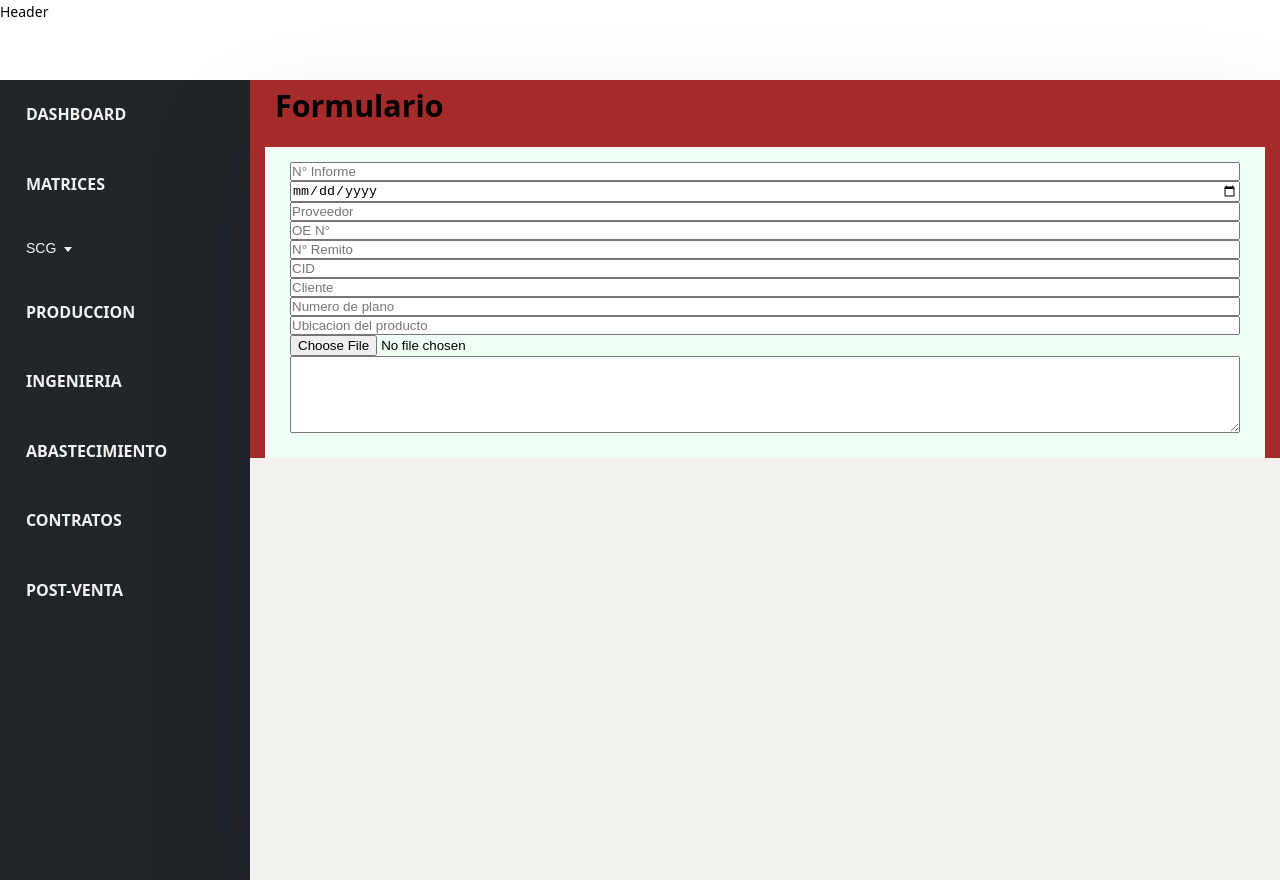
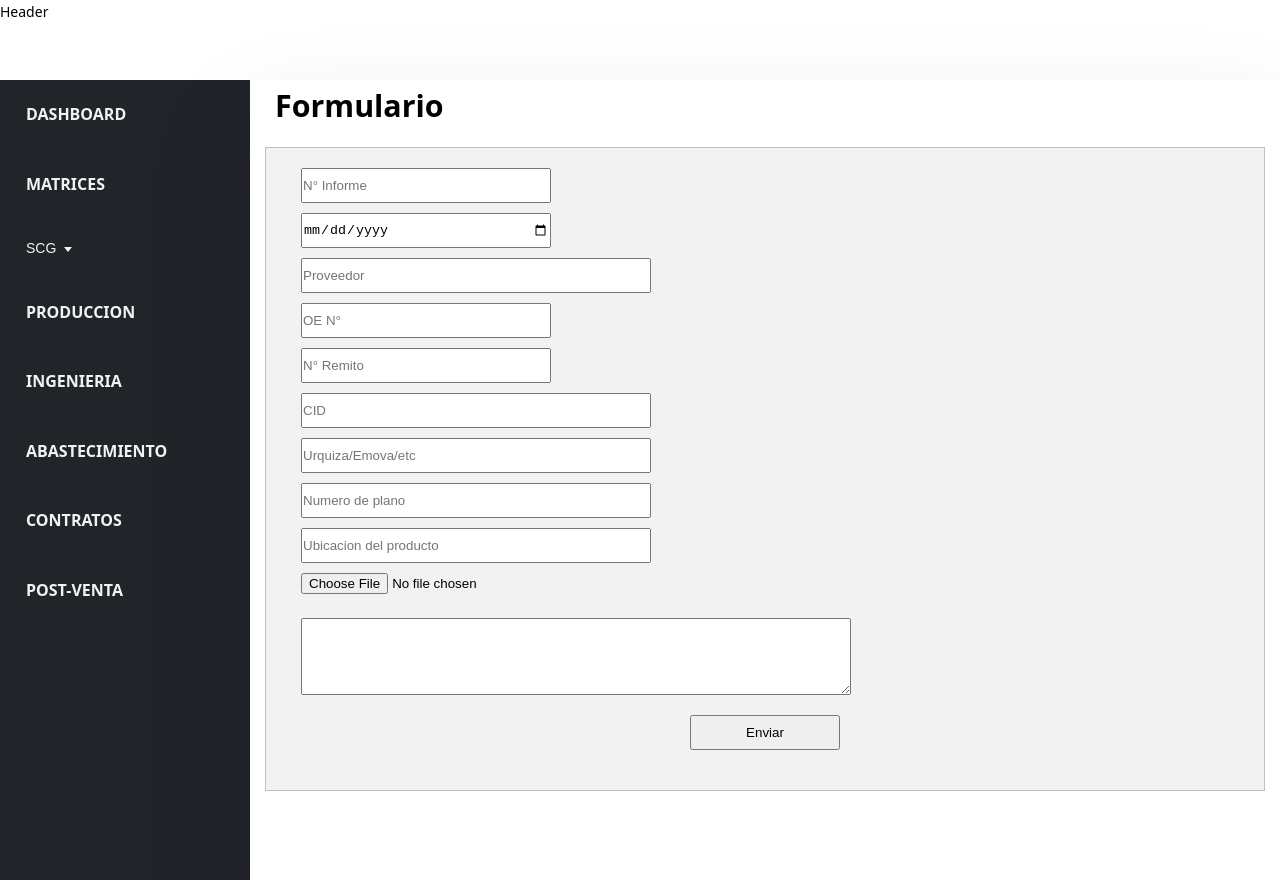
Before and after one commit to marioposada/React-App-QuickReport, a React (Create React App) app: page / in a window 1280 px wide. Built offline with nearby package versions, Linux system fonts and the light colour scheme.

Commit message:
Seting state

```diff
--- a/src/components/FormReport.js
+++ b/src/components/FormReport.js
@@ -1,5 +1,12 @@
 import React from "react";
 import "./formReport.css";
+
+const initialForm = {
+  informe: "",
+  fecha: "",
+  proveedor: "",
+
+}
 
 const FormReport = () => {
   return (
@@ -12,7 +19,7 @@ const FormReport = () => {
         <input type="number" name="oe" placeholder="OE N°" required />
         <input type="number" name="remito" placeholder="N° Remito" required />
         <input type="text" name="cid" placeholder="CID" required />
-        <input type="text" name="cliente" placeholder="Cliente" required />
+        <input type="text" name="cliente" placeholder="Urquiza/Emova/etc" required />
         <input
           type="text"
           name="plano"
@@ -33,6 +40,7 @@ const FormReport = () => {
         />
 
         <textarea name="comments" cols="50" rows="5" required></textarea>
+        <input type="submit" name="enviar" value="Enviar" />
       </form>
     </div>
   );
--- a/src/components/formReport.css
+++ b/src/components/formReport.css
@@ -1,20 +1,52 @@
-.wrapperForm{
-    background-color: brown;
+.wrapperForm {
+  background-color: #fff;
+  height: 100vh;
+
 }
-
 
 .title {
   font-size: 1.9rem;
   margin-left: 25px;
-
 }
 
 .form {
   display: flex;
-    background-color: hwb(132 94% 0%);
+  background-color: #f2f2f2;
   flex-direction: column;
   max-width: 1000px;
   margin: 15px auto;
   padding: 15px 25px;
   padding-bottom: 25px;
+  border: solid 1px silver;
 }
+
+.form input[type="text"] {
+  width: 350px;
+  margin: 5px 10px;
+}
+.form input[type="number"] {
+  width: 250px;
+  margin: 5px 10px;
+}
+.form textarea {
+  width: 550px;
+  margin: 5px 10px;
+}
+
+.form input[type="number"] {
+  width: 250px;
+  margin: 5px 10px;
+}
+.form input[type="date"] {
+  width: 250px;
+  margin: 5px 10px;
+}
+
+.form > input {
+  height: 35px;
+  margin: 5px 10px;
+}
+.form input[type="submit"] {
+  width: 150px;
+  margin: 15px auto;
+}
--- a/src/index.css
+++ b/src/index.css
@@ -39,4 +39,5 @@ body {
   box-shadow: rgba(17, 12, 46, 0.15) 0px 48px 100px 0px;
 
 
+
 }
```
Lines whose indentation alone changed are shown as unchanged.
